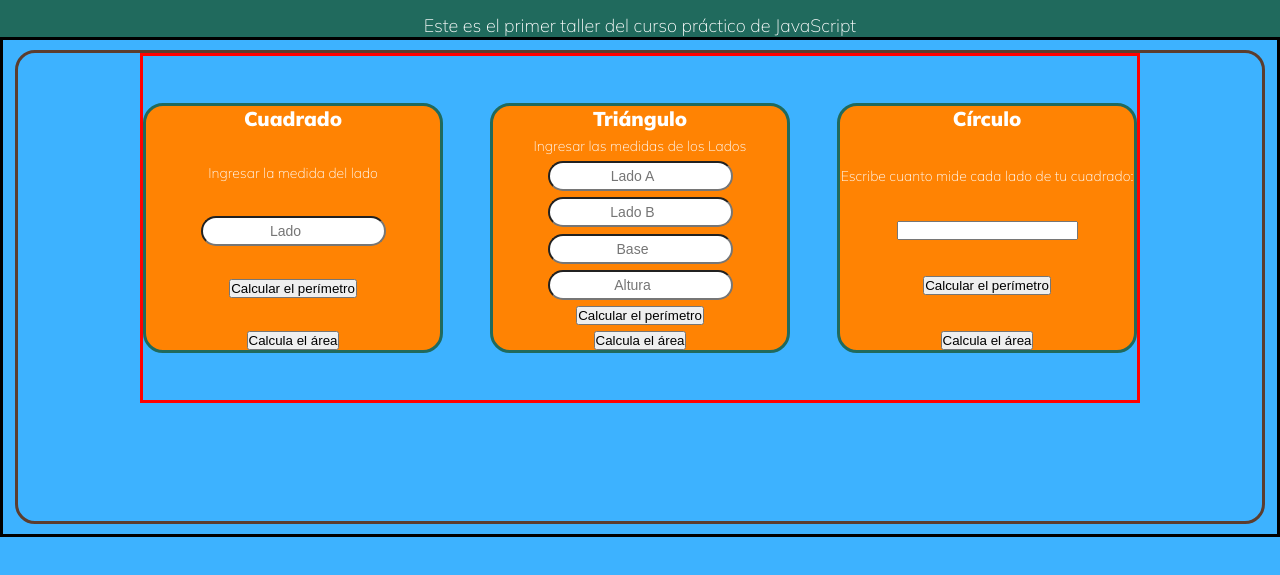
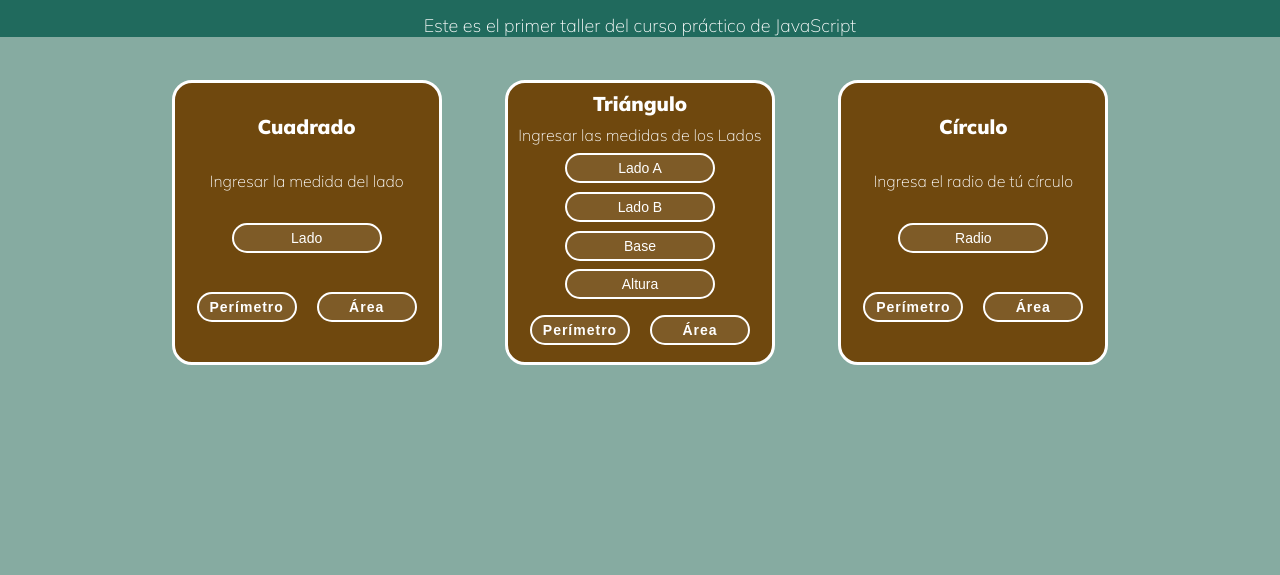
Before and after one commit to Isaac953/platzi-curso-practico-javascript, a plain HTML site: page figuras.html in a window 1280 px wide. Shown: the part 43-618 px from the top of the page. Drawn offline with Linux system fonts and the light colour scheme.

Commit message:
Diseño mejorado

```diff
--- a/figuras.css
+++ b/figuras.css
@@ -6,7 +6,7 @@
 
 .body {
   align-items: center;
-  background-color: #3db2ff;
+  background-color: #86aba1;
   display: flex;
   flex-direction: column;
   font-family: "Mulish", sans-serif;
@@ -33,7 +33,7 @@
 }
 
 .content {
-  border-style: solid;
+  /*   border-style: solid; */
   display: flex;
   height: 500px;
   justify-content: center;
@@ -43,9 +43,10 @@
 
 .content__figuras {
   align-items: center;
-  border-color: #5c3d2e;
+
   border-radius: 20px;
-  border-style: solid;
+  /*   border-color: #5c3d2e;
+  border-style: solid; */
   display: flex;
   flex-direction: column;
   min-width: 850px;
@@ -57,9 +58,9 @@
   display: flex;
   width: 1000px;
   height: 350px;
-  justify-content: space-between;
-  border-color: red;
-  border-style: solid;
+  justify-content: space-around;
+  /* border-color: red;
+  border-style: solid; */
 }
 
 .content__figuras--row-2 {
@@ -71,15 +72,15 @@
 }
 
 .figuras__card {
-  background-color: #ff8303;
+  background-color: #6f480e;
   align-items: center;
   display: flex;
-  height: 250px;
-  width: 300px;
+  height: 285px;
+  width: 270px;
   border-style: solid;
-  border-color: #206a5d;
+  border-color: white;
   flex-direction: column;
-  justify-content: space-between;
+  justify-content: space-evenly;
   border-radius: 20px;
 }
 
@@ -92,17 +93,58 @@
 .figuras__card--p {
   color: white;
   font-weight: 200;
-  font-size: 14px;
+  font-size: 16px;
   text-align: center;
 }
 
-.figuras__card--input {
+.input {
+  background-color: rgba(255, 255, 255, 0.1);
+  border: 2px solid white;
   font-size: 14px;
   text-align: center;
   height: 30px;
-  border-radius: 25px;
+  border-radius: 20px;
+  color: white;
+  font-weight: bold;
+  outline: none;
+  width: 150px;
 }
 
-.figuras__card--input::placeholder {
+input[type="number"]::-webkit-inner-spin-button,
+input[type="number"]::-webkit-outer-spin-button {
+  -webkit-appearance: none;
+  margin: 0;
+}
+
+.input::placeholder {
   text-align: center;
+  color: white;
+  font-weight: 200;
 }
+
+.figuras__card--buttons {
+  display: flex;
+  flex-direction: row;
+  align-items: center;
+  justify-content: space-between;
+  width: 220px;
+  height: 45px;
+}
+
+.button {
+  background-color: rgba(255, 255, 255, 0.1);
+  border: none;
+  border-radius: 20px;
+  color: white;
+  cursor: pointer;
+  font-size: 14px;
+  font-weight: bold;
+  height: 30px;
+  letter-spacing: 1px;
+  width: 100px;
+  border: 2px solid white;
+}
+
+.button:hover {
+  background-color: #85603f;
+}
--- a/figuras.html
+++ b/figuras.html
@@ -32,17 +32,27 @@
                 >Ingresar la medida del lado</label
               >
               <input
-                class="figuras__card--input"
+                class="input"
                 id="InputCuadrado"
                 type="number"
                 placeholder="Lado"
               />
-              <button type="button" onclick="calcularPerimetroCuadrado()">
-                Calcular el perímetro
+              <div class="figuras__card--buttons">
+                <button
+                  class="button"
+                  type="button"
+                  onclick="calcularPerimetroCuadrado()"
+                >
+                  Perímetro
                 </button>
-              <button type="button" onclick="calcularAreaCuadrado()">
-                Calcula el área
+                <button
+                  class="button"
+                  type="button"
+                  onclick="calcularAreaCuadrado()"
+                >
+                  Área
                 </button>
+              </div>
             </div>
             <div class="figuras__card">
               <h2 class="figuras__card--title">Triángulo</h2>
@@ -50,48 +60,73 @@
                 >Ingresar las medidas de los Lados</label
               >
               <input
-                class="figuras__card--input"
+                class="input"
                 id="InputTriangulo"
                 type="number"
                 placeholder="Lado A"
               />
               <input
-                class="figuras__card--input"
+                class="input"
                 id="InputTriangulo2"
                 type="number"
                 placeholder="Lado B"
               />
               <input
-                class="figuras__card--input"
+                class="input"
                 id="InputTriangulo3"
                 type="number"
                 placeholder="Base"
               />
               <input
-                class="figuras__card--input"
+                class="input"
                 id="InputTriangulo4"
                 type="number"
                 placeholder="Altura"
               />
-              <button type="button" onclick="calcularPerimetroTriangulo()">
-                Calcular el perímetro
+              <div class="figuras__card--buttons">
+                <button
+                  class="button"
+                  type="button"
+                  onclick="calcularPerimetroTriangulo()"
+                >
+                  Perímetro
                 </button>
-              <button type="button" onclick="calcularAreaTriangulo()">
-                Calcula el área
+                <button
+                  class="button"
+                  type="button"
+                  onclick="calcularAreaTriangulo()"
+                >
+                  Área
                 </button>
+              </div>
             </div>
             <div class="figuras__card">
               <h2 class="figuras__card--title">Círculo</h2>
               <label class="figuras__card--p" for="InputCuadrado"
-                >Escribe cuanto mide cada lado de tu cuadrado:</label
+                >Ingresa el radio de tú círculo</label
               >
-              <input id="InputCuadrado" type="number" />
-              <button type="button" onclick="calcularPerimetroCuadrado()">
-                Calcular el perímetro
+              <input
+                class="input"
+                id="InputCuadrado"
+                type="number"
+                placeholder="Radio"
+              />
+              <div class="figuras__card--buttons">
+                <button
+                  class="button"
+                  type="button"
+                  onclick="calcularPerimetroCuadrado()"
+                >
+                  Perímetro
                 </button>
-              <button type="button" onclick="calcularAreaCuadrado()">
-                Calcula el área
+                <button
+                  class="button"
+                  type="button"
+                  onclick="calcularAreaCuadrado()"
+                >
+                  Área
                 </button>
+              </div>
             </div>
           </div>
           <!--           <div class="content__figuras--row-2">
```
Lines whose indentation alone changed are shown as unchanged.
